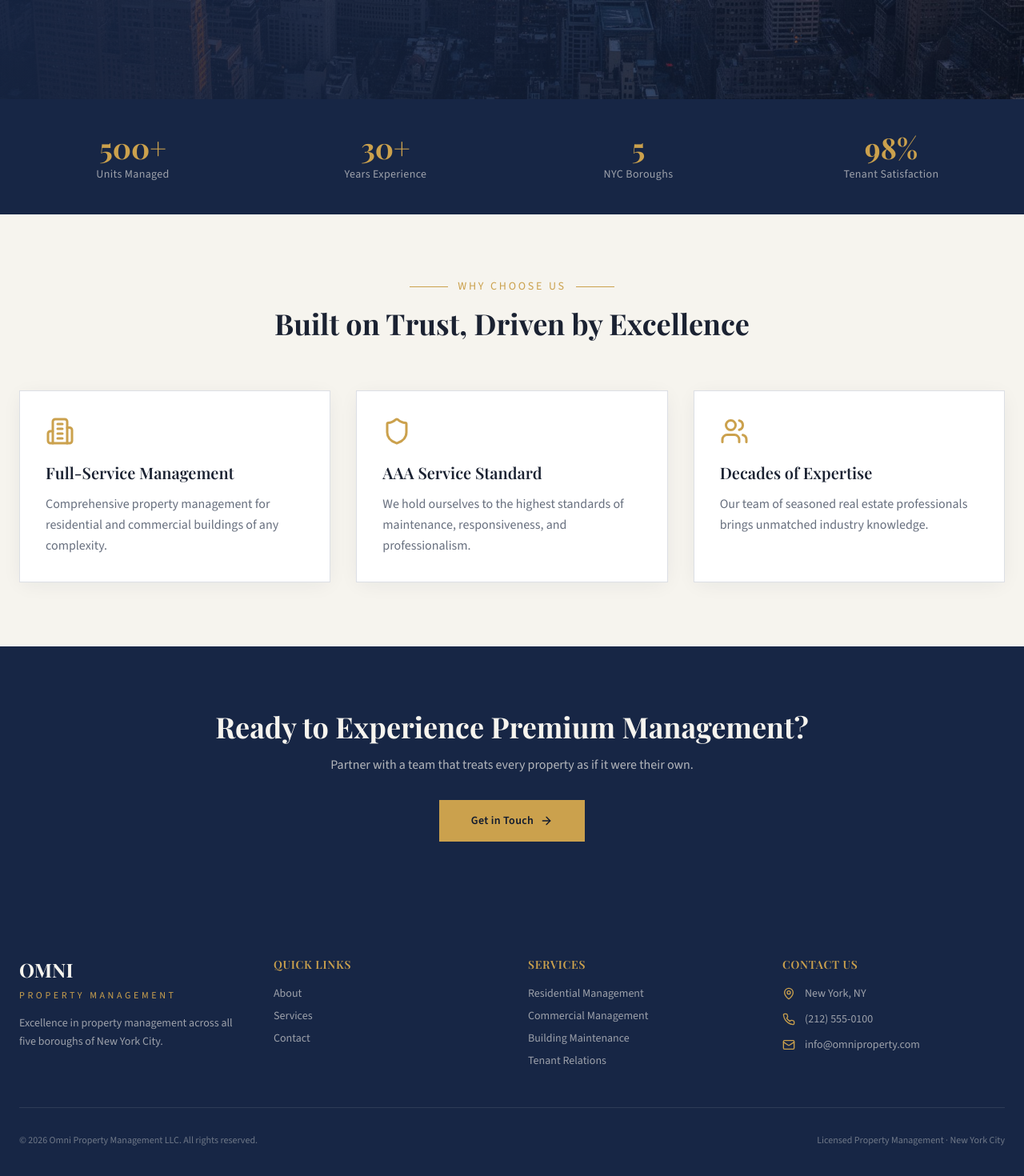
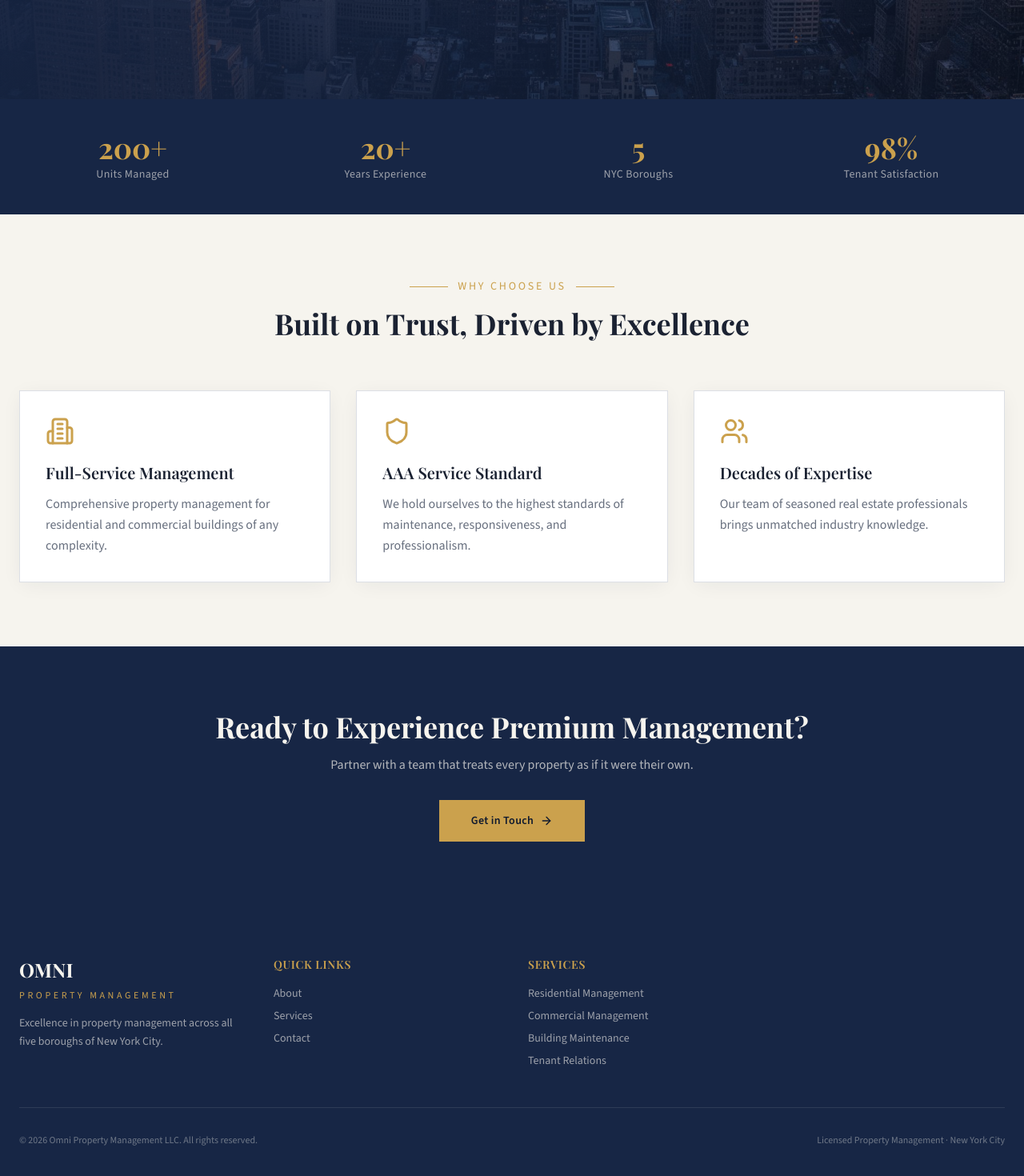
Before and after one commit to vaizer-cmd/omni-nyc-homes, a React (Vite) app: page / in a window 1280 px wide. Shown: the part 628-2098 px from the top of the page at 80% size. Built offline with nearby package versions, Linux system fonts and the light colour scheme; the HTML template or start-up script is replaced by a standard one.

Commit message:
Update stats to 200+ units and 20+ years, remove footer contact section
Co-Authored-By: Claude Opus 4.6 <noreply@anthropic.com>

```diff
--- a/src/components/Footer.tsx
+++ b/src/components/Footer.tsx
@@ -1,5 +1,4 @@
 import { Link } from "react-router-dom";
-import { Phone, Mail, MapPin } from "lucide-react";
 
 const Footer = () => {
   return (
@@ -46,26 +45,6 @@ const Footer = () => {
             </div>
           </div>
 
-          {/* Contact */}
-          <div>
-            <h4 className="font-display text-sm font-semibold text-gold uppercase tracking-wider mb-4">
-              Contact Us
-            </h4>
-            <div className="space-y-3 text-sm">
-              <div className="flex items-center gap-3 text-cream/60">
-                <MapPin size={16} className="text-gold shrink-0" />
-                <span>New York, NY</span>
-              </div>
-              <div className="flex items-center gap-3 text-cream/60">
-                <Phone size={16} className="text-gold shrink-0" />
-                <span>(212) 555-0100</span>
-              </div>
-              <div className="flex items-center gap-3 text-cream/60">
-                <Mail size={16} className="text-gold shrink-0" />
-                <span>info@omniproperty.com</span>
-              </div>
-            </div>
-          </div>
         </div>
 
         <div className="border-t border-cream/10 mt-12 pt-8 flex flex-col md:flex-row justify-between items-center gap-4">
--- a/src/pages/About.tsx
+++ b/src/pages/About.tsx
@@ -46,7 +46,7 @@ const About = () => {
               </h2>
               <div className="space-y-4 font-body text-muted-foreground leading-relaxed">
                 <p>
-                  OMNI Property Management LLC was established by a group of highly experienced real estate professionals with decades of combined expertise in the New York City market. Our founders recognized a critical gap: the need for truly premium, detail-oriented property management that treats every building—and every tenant—with the highest level of care.
+                  OMNI Property Management LLC was established by a group of highly experienced real estate professionals with over 20 years of combined expertise in the New York City market. Our founders recognized a critical gap: the need for truly premium, detail-oriented property management that treats every building—and every tenant—with the highest level of care.
                 </p>
                 <p>
                   Our mission is clear: to deliver an exceptional living and working experience for every tenant in every building we manage. We specialize in the maintenance and operation of complex residential and commercial building systems, from state-of-the-art HVAC to intricate fire safety networks.
@@ -63,7 +63,7 @@ const About = () => {
                 className="w-full h-[500px] object-cover shadow-elevated"
               />
               <div className="absolute -bottom-6 -left-6 bg-gold px-8 py-5">
-                <div className="font-display text-3xl font-bold text-accent-foreground">30+</div>
+                <div className="font-display text-3xl font-bold text-accent-foreground">20+</div>
                 <div className="font-body text-sm text-accent-foreground/80">Years of Experience</div>
               </div>
             </div>
--- a/src/pages/Index.tsx
+++ b/src/pages/Index.tsx
@@ -4,8 +4,8 @@ import Layout from "@/components/Layout";
 import heroImage from "@/assets/hero-nyc.jpg";
 
 const stats = [
-  { number: "500+", label: "Units Managed" },
-  { number: "30+", label: "Years Experience" },
+  { number: "200+", label: "Units Managed" },
+  { number: "20+", label: "Years Experience" },
   { number: "5", label: "NYC Boroughs" },
   { number: "98%", label: "Tenant Satisfaction" },
 ];
```
